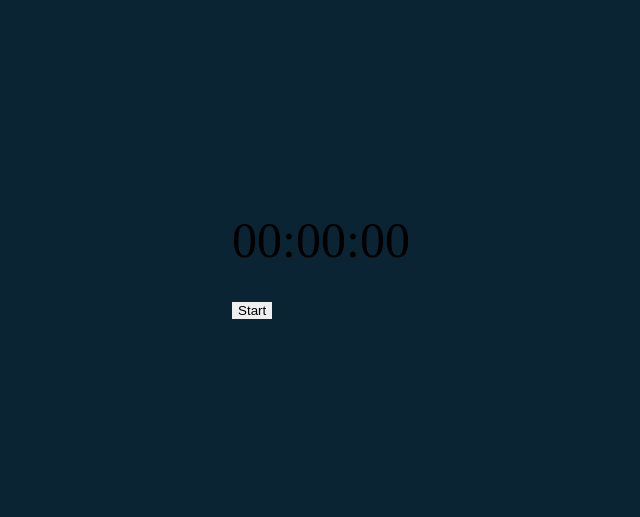
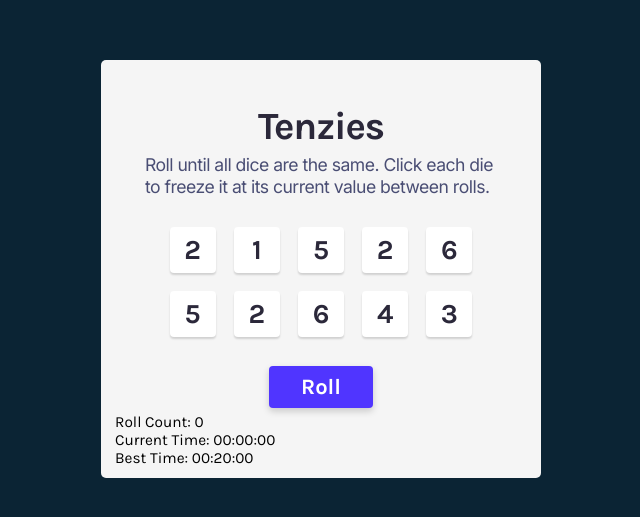
Before and after one commit to Tig-ranK/tenzies, a React (Create React App) app: page / in a window 1280 px wide. Shown: the part 131-648 px from the top of the page, without its empty margins (319-959 px from the left). Built offline with nearby package versions, Linux system fonts and the light colour scheme.

Commit message:
lifted up the state of the stopwatch component to App

```diff
--- a/src/components/App.js
+++ b/src/components/App.js
@@ -14,6 +14,8 @@ export default function App() {
   const [dice, setDice] = useState(newDice());
   const [tenzies, setTenzies] = useState(false);
   const [count, setCount] = useState(0);
+  // stopwatch start state 👇
+  const [start, setStart] = useState(false);
 
   useEffect(() => {
     function checkWin() {
@@ -25,6 +27,13 @@ export default function App() {
       setTenzies(true);
     }
   }, [dice]);
+
+  useEffect(() => {
+    if (tenzies) {
+      setStart(false);
+      console.log('Stopwatch stopped.');
+    }
+  }, [tenzies]);
 
   function newDice() {
     let diceArray = [];
@@ -38,9 +47,10 @@ export default function App() {
     return diceArray;
   }
 
-  function updateDice() {
+  function rollDice() {
     setCount((prev) => prev + 1);
     if (!tenzies) {
+      setStart(true);
       setDice((prev) =>
         prev.map((elem) => (elem.isHeld ? elem : { ...elem, value: randSix() }))
       );
@@ -72,10 +82,10 @@ export default function App() {
         current value between rolls.
       </h3>
       <div className='dice-grid'>{mappedDice}</div>
-      <button onClick={() => updateDice()}>
+      <button onClick={() => rollDice()}>
         {tenzies ? 'New Game' : 'Roll'}
       </button>
-      <Stats count={count} />
+      <Stats count={count} start={start} setStart={setStart} />
     </main>
   );
 }
--- a/src/components/Stats.js
+++ b/src/components/Stats.js
@@ -1,11 +1,14 @@
-import React from 'react'
+import React from 'react';
+import Stopwatch from './Stopwatch';
 
-export default function Stats(props) {
+export default function Stats({ count, start, setStart }) {
   return (
-    <div className="stats">
-      <p>Roll Count: {props.count}</p>
-      <p>Current Time: </p>
-      <p>Best Time: </p>
+    <div className='stats'>
+      <p>Roll Count: {count}</p>
+      <p>
+        Current Time: <Stopwatch start={start} setStart={setStart} />
+      </p>
+      <p>Best Time: 00:20:00</p>
     </div>
-  )
+  );
 }
--- a/src/components/Stopwatch.js
+++ b/src/components/Stopwatch.js
@@ -1,8 +1,7 @@
 import React, { useState, useEffect } from 'react';
 
-export default function Stopwatch() {
+export default function Stopwatch({start, setStart}) {
   const [time, setTime] = useState(0);
-  const [start, setStart] = useState(false);
 
   useEffect(() => {
     let interval = null;
@@ -17,14 +16,10 @@ export default function Stopwatch() {
   }, [start]);
 
   return (
-    <div className='stopwatch'>
-        <span>{('0' + Math.floor(time/36000)%60).slice(-2)}</span>
-        :
-        <span>{('0' + Math.floor(time/600)%60).slice(-2)}</span>
-        :
-        <span>{('0'+(time/10)).slice(-2)}</span>
-        <br />
-        <button onClick={() => setStart((prev) => !prev)}>Start</button>
-    </div>
+    <>
+      <span>{('0' + (Math.floor(time / 36000) % 60)).slice(-2)}</span>:
+      <span>{('0' + (Math.floor(time / 600) % 60)).slice(-2)}</span>:
+      <span>{('0' + time / 10).slice(-2)}</span>
+    </>
   );
 }
--- a/src/index.js
+++ b/src/index.js
@@ -1,12 +1,10 @@
 import React from 'react'
 import ReactDOM from 'react-dom'
 import App from './components/App'
-import Stopwatch from './components/Stopwatch'
 import './styles.scss'
 
 ReactDOM.render(
   <React.StrictMode>
-    {/* <App /> */}
-    <Stopwatch />
+    <App />
   </React.StrictMode>, document.getElementById('root')
 )
--- a/src/styles.scss
+++ b/src/styles.scss
@@ -121,6 +121,8 @@ body {
   bottom: 5px;
   left: 5px;
   font-size: 0.7rem;
+  align-self: flex-start;
+  margin-left: -30px;
 }
 
 .stopwatch {
```
